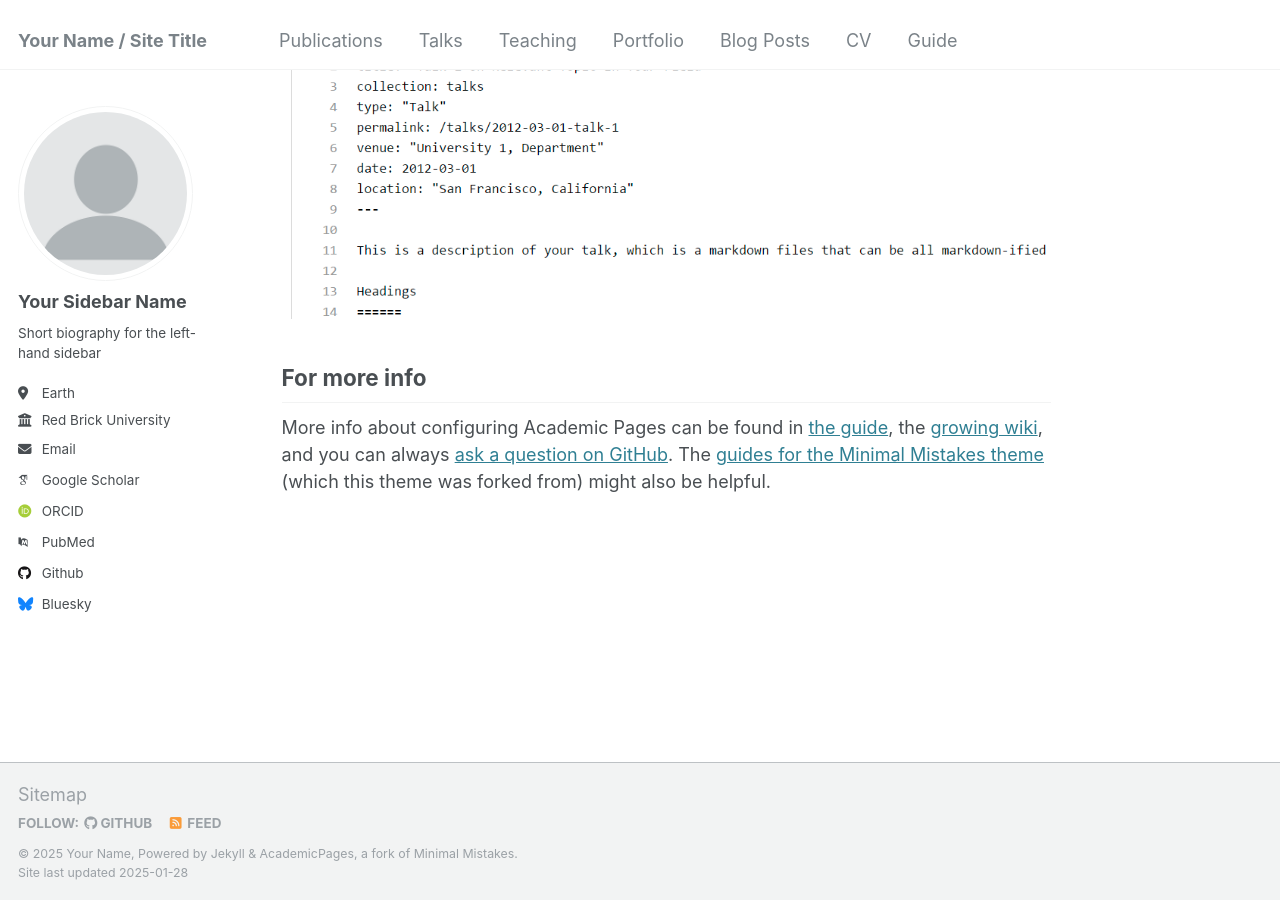
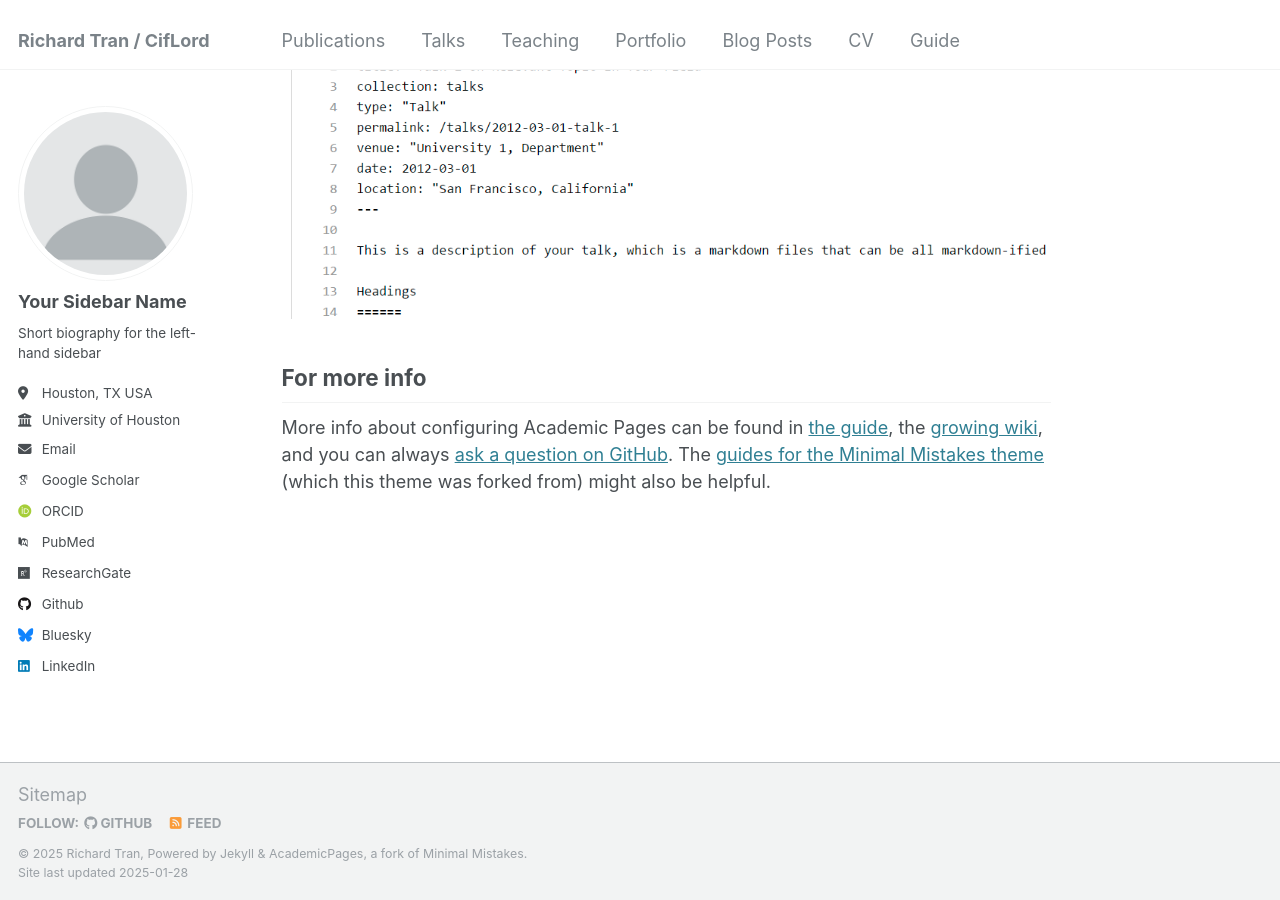
Before and after one commit to CifLord/CifLord.github.io, a Jekyll site: the page built from _pages/about.md, in a window 1280 px wide and 900 px high, scrolled down 2643 px. Built offline with Jekyll 4.4.1, drawn with Linux system fonts in a browser that asks for light colours; some web fonts are replaced.

Commit message:
modified basic configs

```diff
--- a/_config.yml
+++ b/_config.yml
@@ -8,13 +8,13 @@
 
 # Basic Site Settings
 locale                   : "en-US"
-title                    : "Your Name / Site Title"
+title                    : "Richard Tran / CifLord"
 title_separator          : "-"
-name                     : &name "Your Name"
-description              : &description "personal description"
-url                      : https://academicpages.github.io # the base hostname & protocol for your site e.g. "https://[your GitHub username].github.io"
+name                     : &name "Richard Tran"
+description              : &description "I am a theoretical materials chemist working in an interdisciplinary field that integrates material science, chemical engineering, nanotechnology, data informatics, and machine learning. As a scientist, my hope is to further our collective knowledge by unraveling the underlying phenomena guiding the material world with which we build our society. As an engineer, my hope is to discover new materials with the technological relevance to impact our world and bring about a better tomorrow."
+url                      : https://ciflord.github.io
 baseurl                  : "" # the subpath of your site, e.g. "/blog"
-repository               : "academicpages/academicpages.github.io"
+repository               : "CifLord/CifLord.github.io"
 
 # Site Author - The following control what appear as part of the author content on the side bar.
 #               If a field is blank the icon and link will not appear, otherwise it will be shown.
@@ -25,31 +25,31 @@ author:
   name             : "Your Sidebar Name"
   pronouns         : # example: "she/her"
   bio              : "Short biography for the left-hand sidebar"
-  location         : "Earth"
-  employer         : "Red Brick University"
+  location         : "Houston, TX USA"
+  employer         : "University of Houston"
   uri              : # URL
-  email            : "none@example.org"
+  email            : "rtran25@cougarnet.uh.edu"
 
   # Academic websites
   arxiv            : # URL - Update with the correct link to your profile
-  googlescholar    : "https://scholar.google.com/citations?user=PS_CX0AAAAAJ"
+  googlescholar    : "https://scholar.google.com/citations?user=y4hYGtkAAAAJ&hl=en&oi=ao"
   impactstory      : # URL
-  orcid            : "http://orcid.org/yourorcidurl"
+  orcid            : "https://orcid.org/0000-0002-0308-2182"
   semantic         : # URL
-  pubmed           : "https://www.ncbi.nlm.nih.gov/pubmed/?term=john+snow"
-  researchgate     : # URL
+  pubmed           : "https://pubmed.ncbi.nlm.nih.gov/?term=Tran+R&cauthor_id=34493666"
+  researchgate     : "https://www.researchgate.net/profile/Richard-Tran-2"
   scopus           : # URL
 
   # Repositories and software development
   bitbucket        : # Username - Update with your username on the site
   codepen          : # Username
   dribbble         : # Username
-  github           : "academicpages"
+  github           : "CifLord"
   kaggle           : # Username
   stackoverflow    : # User number or user number and name (i.e., use "1" or "1/jeff-atwood")
 
   # Social media
-  bluesky          : "bsky.app" # Replace this with you Bluesky username
+  bluesky          : "Username" # Replace this with you Bluesky username
   facebook         : # Username
   flickr           : # Username
   foursquare       : # Username
@@ -58,7 +58,7 @@ author:
   keybase          : # Username
   instagram        : # Username
   lastfm           : # Username
-  linkedin         : # Username
+  linkedin         : richard-tran-6b6896a6
   mastodon         : # URL
   medium           : # URL
   pinterest        : # Username
```
